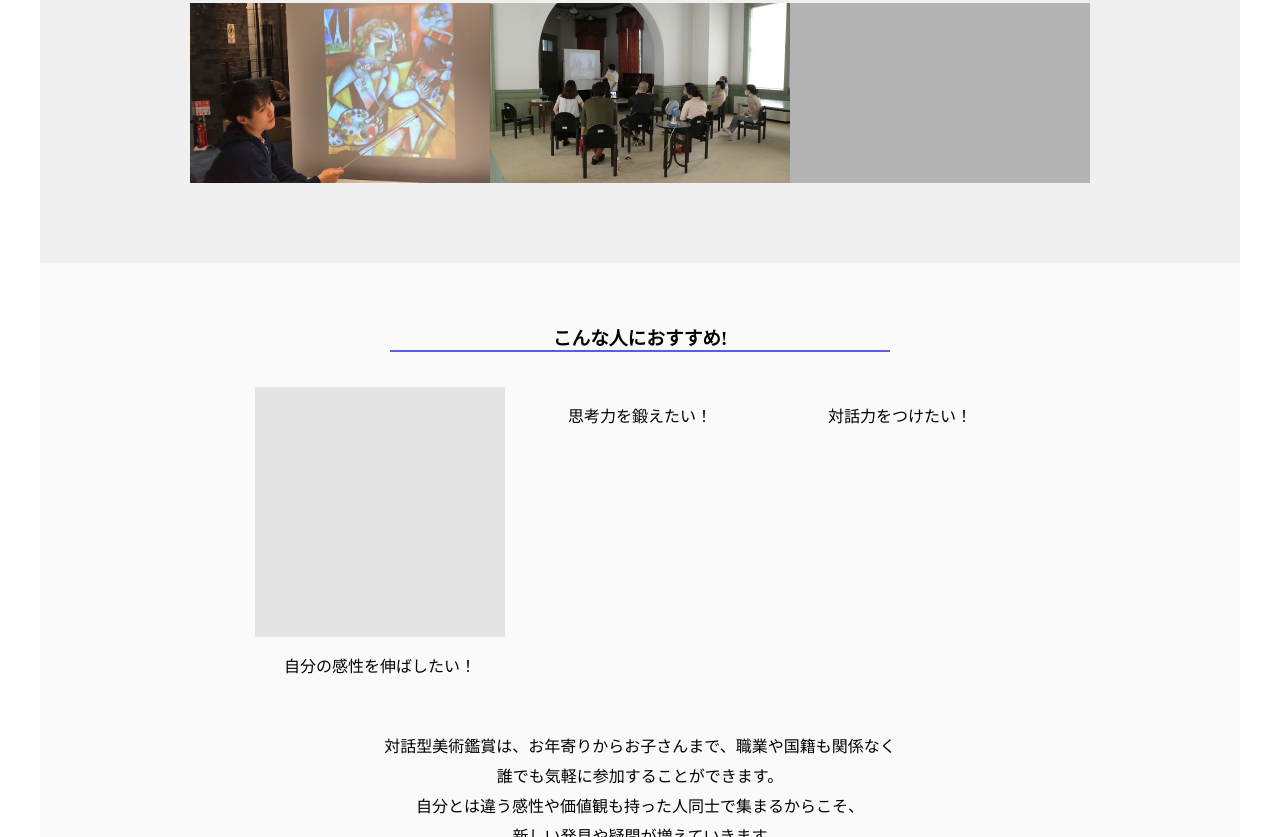
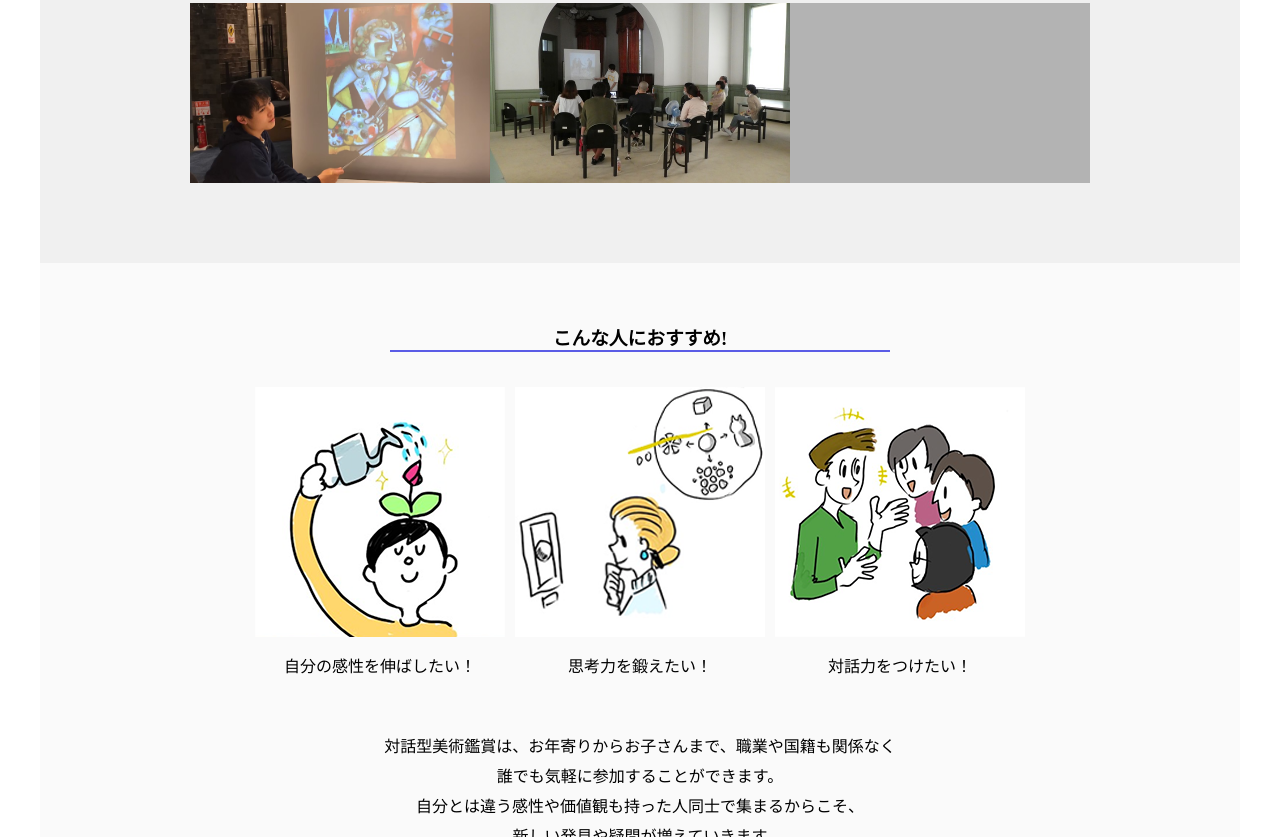
Before and after one commit to bananashuto/nori, a plain HTML site: page Web/index.html in a window 1280 px wide. Shown: the part 1509-2346 px from the top of the page. Drawn offline with Linux system fonts and the light colour scheme.

Commit message:
Add files via upload

```diff
--- a/Web/css/home.css
+++ b/Web/css/home.css
@@ -19,11 +19,11 @@
 .twoclum_Img{
   width: 35%;
   height: 300px;
-  /* background-image: url("../img/001.png"); */
-  background-color: rgb(215, 215, 215);
+  background-image: url("../img/illust/top2.png");
+  background-color: rgb(255, 255, 255);
   background-repeat: no-repeat;
-  background-position: left top;
-  background-size: cover;
+  background-position: center center;
+ background-size: cover;
   padding: 0;
 }
 .twoclum_Text{
@@ -74,6 +74,19 @@
   width: 250px;
   height: 250px;
   background-color: #e4e4e4;
+  background-image: url(../img/illust/osm_1.png);
+}
+.osm_Img2{
+  width: 250px;
+  height: 250px;
+  background-color: #e4e4e4;
+  background-image: url(../img/illust/osm_2.png);
+}
+.osm_Img3{
+  width: 250px;
+  height: 250px;
+  background-color: #e4e4e4;
+  background-image: url(../img/illust/osm_3.png);
 }
 .osm_Text{
   text-align: center;
```
